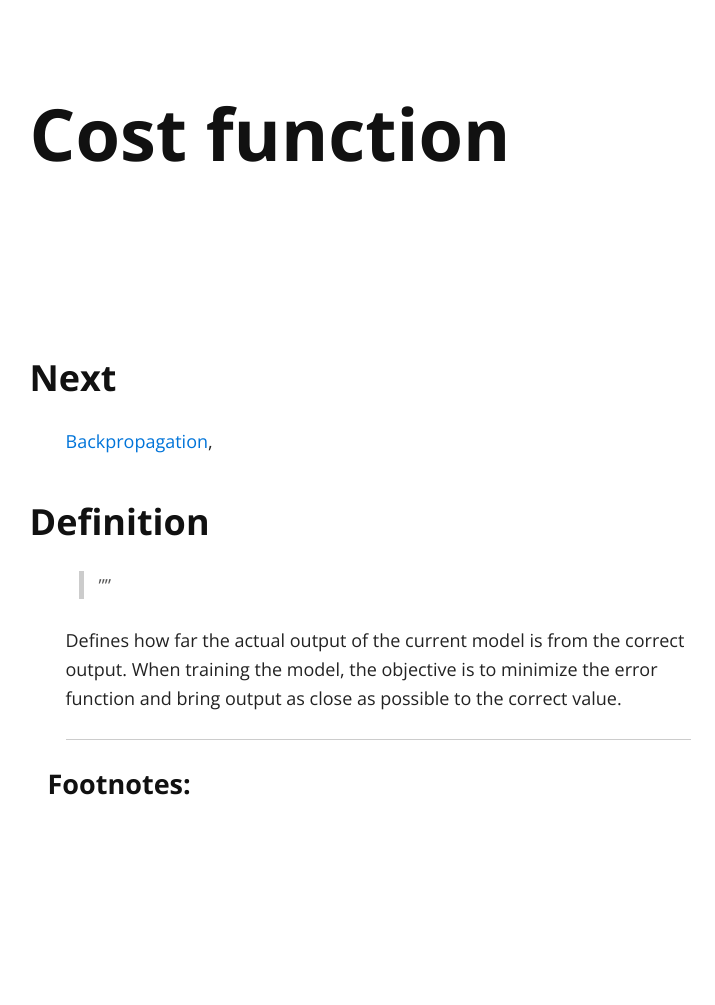
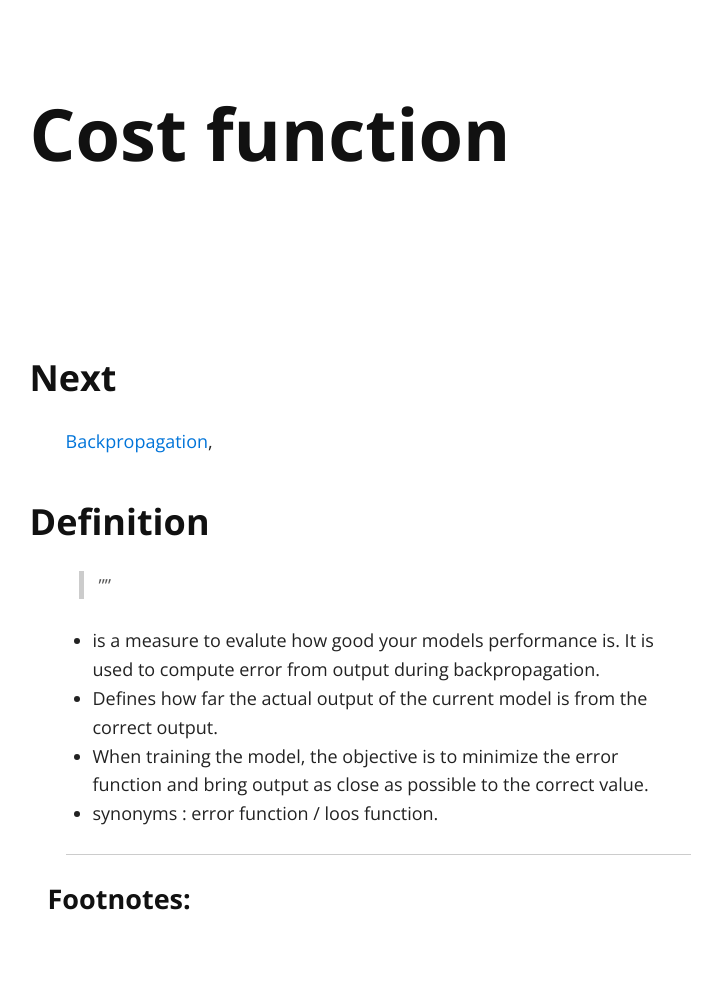
Before and after one commit to peterszatmary/ai, a Jekyll site: the page built from _posts/2020-11-12-cost-function.markdown, in a window 1280 px wide. Shown: the whole page, without its empty margins (262-977 px from the left). Built offline with Jekyll 4.4.1, drawn with Linux system fonts in a browser that asks for light colours; nearby versions of some CDN libraries; before the commit the page ends 900 px from its top, so only the background shows below that.

```diff
--- a/_posts/2020-11-12-bagging.markdown
+++ b/_posts/2020-11-12-bagging.markdown
@@ -11,6 +11,9 @@ tags: categorisation neural-network deep-learning
 
 > ""
 
+- take dataset and split it into training and test data.
+Then we randomply select data to place into the bags and train the model separately.
+
 <hr />
 
 ##### Footnotes:
--- a/_posts/2020-11-12-cost-function.markdown
+++ b/_posts/2020-11-12-cost-function.markdown
@@ -11,7 +11,13 @@ tags: categorisation neural-network deep-learning
 
 > ""
 
-Defines how far the actual output of the current model is from the correct output. When training the model, the objective is to minimize the error function and bring output as close as possible to the correct value.
+- is a measure to evalute how good your models performance is. It is used to compute error from output
+during backpropagation.
+- Defines how far the actual output of the current model is from the correct output.
+- When training the model, the objective is to minimize the error function and bring
+output as close as possible to the correct value.
+- synonyms : error function / loos function.
+
 
 <hr />
 
--- a/_posts/2020-11-12-data-normalization.markdown
+++ b/_posts/2020-11-12-data-normalization.markdown
@@ -11,6 +11,8 @@ tags: categorisation neural-network deep-learning
 
 > ""
 
+- preprocessing step to eliminate data redundancy
+
 <hr />
 
 ##### Footnotes:
```
Also changed, not shown: other parts of _posts/2020-11-12-bagging.markdown (+1 -1 lines), _posts/2020-11-12-boosting.markdown (added, +20 -0 lines).
